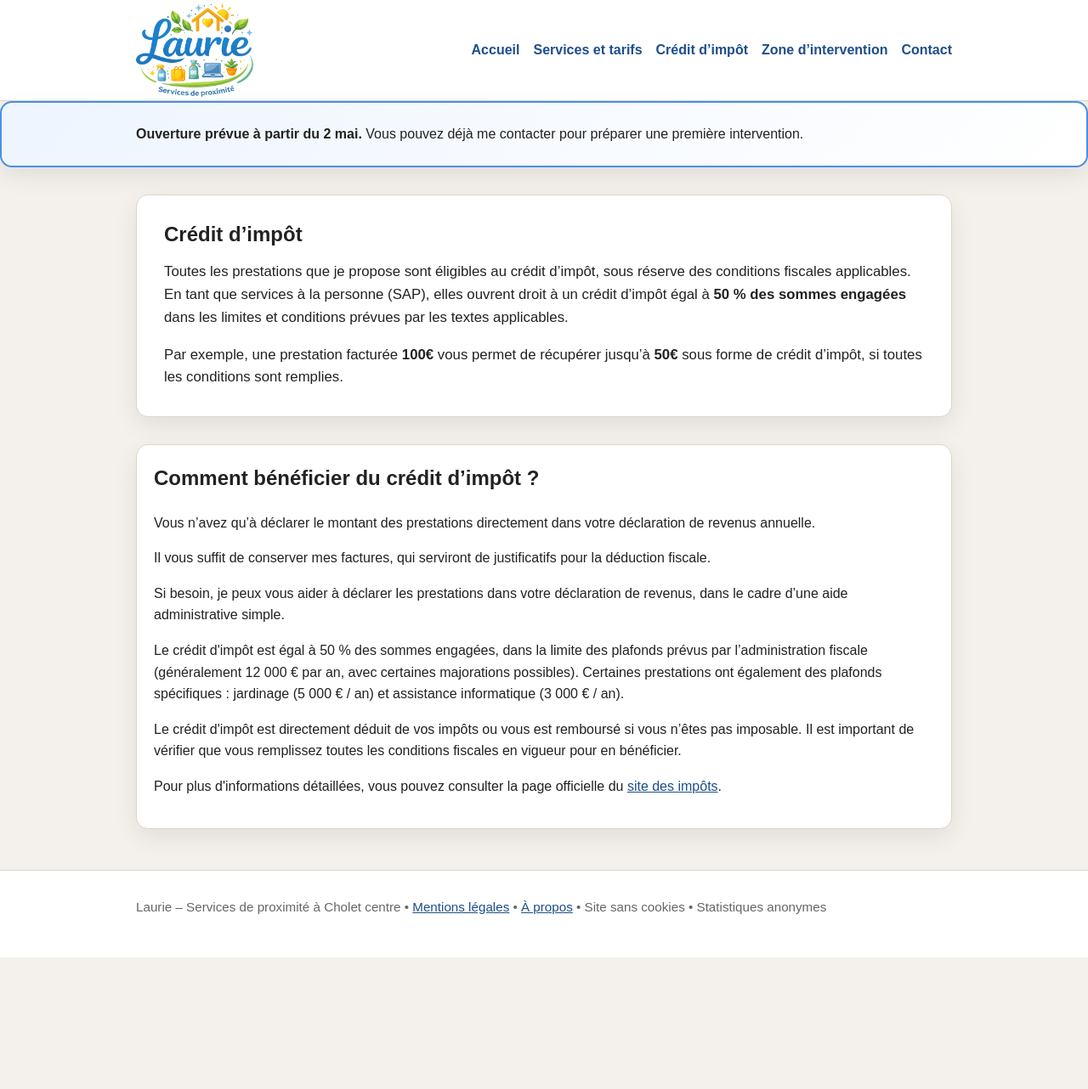
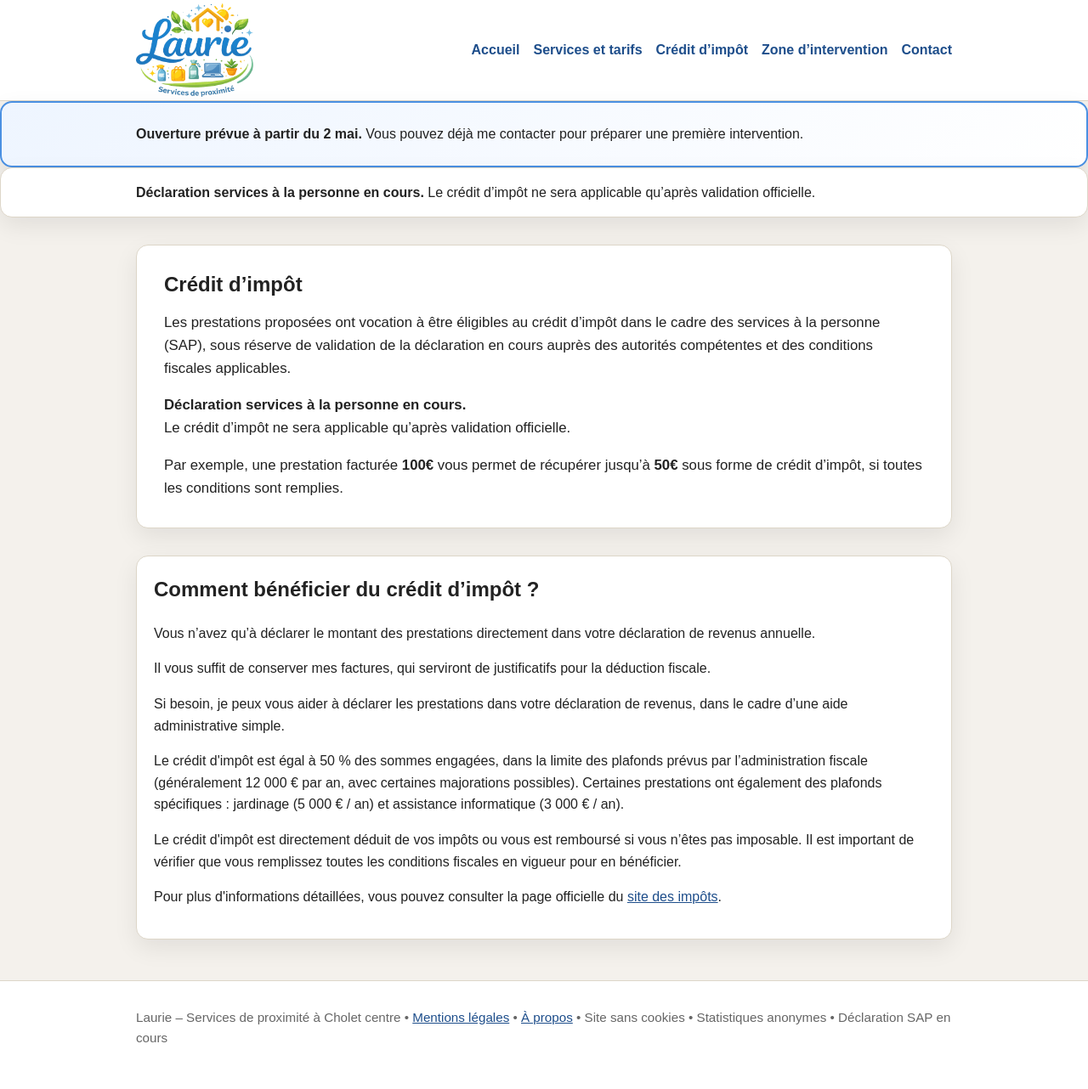
Before and after one commit to Laurie-services/laurie-services.github.io, a Jekyll site: the page built from credit-impot.html, in a window 1280 px wide. Shown: the whole page at 85% size. Built offline with Jekyll 4.4.1, drawn with Linux system fonts in a browser that asks for light colours; before the commit the page ends 1127 px from its top, so only the background shows below that.

Commit message:
texte juridique SAP

```diff
--- a/_config.yml
+++ b/_config.yml
@@ -14,3 +14,4 @@ plugins: []
 
 # Flag utilisé pour afficher un message de pré-lancement dans le layout
 prelaunch: true
+sap_validated: false
--- a/_layouts/default.html
+++ b/_layouts/default.html
@@ -17,7 +17,7 @@
     <link rel="stylesheet" href="{{ '/assets/css/style.css' | relative_url }}">
     <link rel="icon" href="{{ '/images/favicon.svg' | relative_url }}" type="image/svg+xml">
 
-    <!-- Umami analytics (actif même en pré-lancement) -->
+    <!-- Umami analytics -->
     <script defer src="https://cloud.umami.is/script.js" data-website-id="578df007-df4d-4da7-b075-dc6f5385372b"></script>
   </head>
 
@@ -25,7 +25,11 @@
     <header class="site-header">
       <div class="container">
         <a class="site-title" href="{{ '/' | relative_url }}">
-          <img src="{{ '/images/logo.png' | relative_url }}" alt="Laurie – Services de proximité à Cholet centre" class="logo">
+          <img
+            src="{{ '/images/logo.png' | relative_url }}"
+            alt="Laurie – Services de proximité à Cholet centre"
+            class="logo"
+          >
         </a>
 
         <nav class="site-nav" aria-label="Navigation principale">
@@ -49,6 +53,17 @@
     </div>
     {% endif %}
 
+    {% unless site.sap_validated %}
+    <div class="notice" style="margin: 0;">
+      <div class="container">
+        <p style="margin: 0;">
+          <strong>Déclaration services à la personne en cours.</strong>
+          Le crédit d’impôt ne sera applicable qu’après validation officielle.
+        </p>
+      </div>
+    </div>
+    {% endunless %}
+
     <main class="site-main">
       <div class="container">
         {{ content }}
@@ -62,9 +77,9 @@
           <a href="{{ '/mentions-legales.html' | relative_url }}">Mentions légales</a> •
           <a href="{{ '/a-propos.html' | relative_url }}">À propos</a> •
           Site sans cookies • Statistiques anonymes
+          {% unless site.sap_validated %}• Déclaration SAP en cours{% endunless %}
         </p>
       </div>
     </footer>
-
   </body>
 </html>
--- a/credit-impot.html
+++ b/credit-impot.html
@@ -6,12 +6,30 @@ description: "Informations générales sur l’avantage fiscal lié à certains
 
 <section class="hero">
   <h1>Crédit d’impôt</h1>
+
+  {% if site.sap_validated %}
   <p>
-    Toutes les prestations que je propose sont éligibles au crédit d’impôt, sous réserve des conditions fiscales applicables.
-    En tant que services à la personne (SAP), elles ouvrent droit à un crédit d’impôt égal à <strong>50 % des sommes engagées</strong> dans les limites et conditions prévues par les textes applicables.
+    Les prestations que je propose sont éligibles au crédit d’impôt dans le cadre des services à la personne (SAP),
+    conformément à la réglementation en vigueur.
+    Elles ouvrent droit à un crédit d’impôt égal à <strong>50 % des sommes engagées</strong>,
+    dans les limites et conditions prévues par les textes applicables.
   </p>
+  {% else %}
   <p>
-    Par exemple, une prestation facturée <strong>100€</strong> vous permet de récupérer jusqu’à <strong>50€</strong> sous forme de crédit d’impôt, si toutes les conditions sont remplies.
+    Les prestations proposées ont vocation à être éligibles au crédit d’impôt dans le cadre des services à la personne (SAP),
+    sous réserve de validation de la déclaration en cours auprès des autorités compétentes
+    et des conditions fiscales applicables.
+  </p>
+
+  <p>
+    <strong>Déclaration services à la personne en cours.</strong><br>
+    Le crédit d’impôt ne sera applicable qu’après validation officielle.
+  </p>
+  {% endif %}
+
+  <p>
+    Par exemple, une prestation facturée <strong>100€</strong> vous permet de récupérer jusqu’à <strong>50€</strong>
+    sous forme de crédit d’impôt, si toutes les conditions sont remplies.
   </p>
 </section>
 
@@ -27,7 +45,8 @@ description: "Informations générales sur l’avantage fiscal lié à certains
   </p>
 
   <p>
-    Si besoin, je peux vous aider à déclarer les prestations dans votre déclaration de revenus, dans le cadre d’une aide administrative simple.
+    Si besoin, je peux vous aider à déclarer les prestations dans votre déclaration de revenus,
+    dans le cadre d’une aide administrative simple.
   </p>
 
   <p>
```
Also changed, not shown: index.html (+0 -9 lines). Lines whose indentation alone changed are shown as unchanged.
